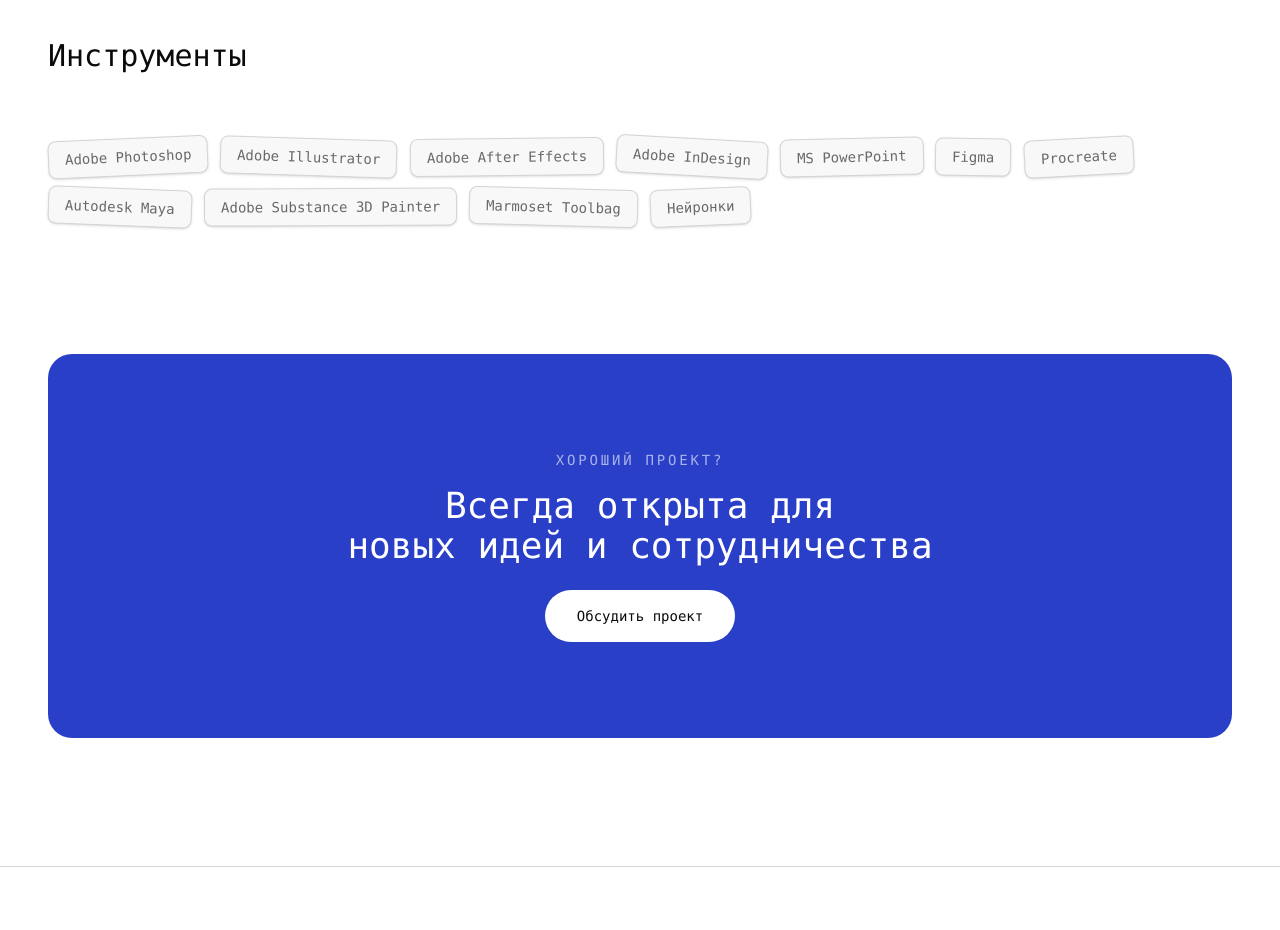
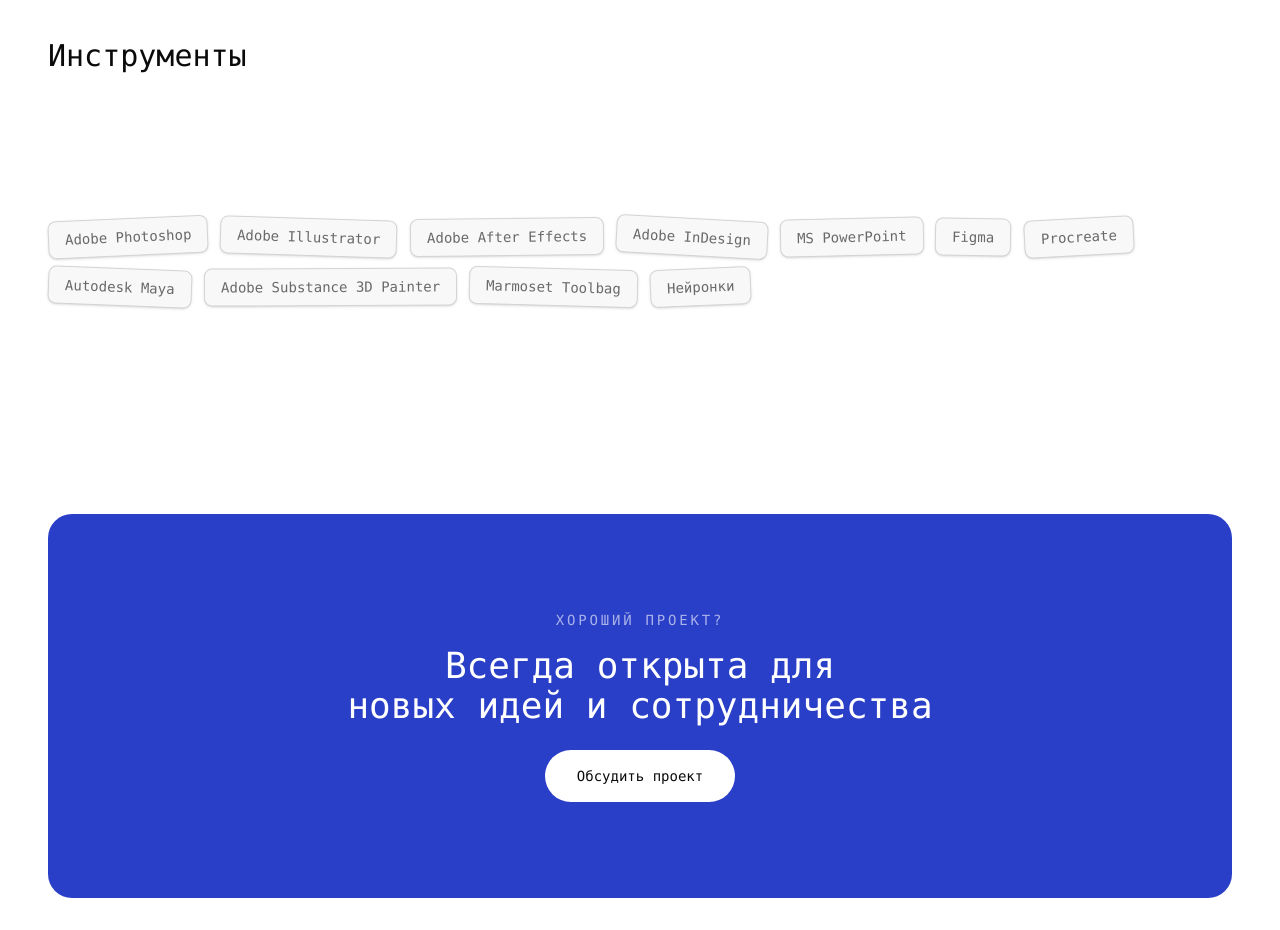
Before and after one commit to forrebl/for, a React (Vite) app: page /about in a window 1280 px wide. Shown: the part 1260-2190 px from the top of the page. Built offline with nearby package versions, Linux system fonts and the light colour scheme.

Commit message:
Add Photoshop hover skill cloud

```diff
--- a/src/pages/About.tsx
+++ b/src/pages/About.tsx
@@ -1,3 +1,4 @@
+import { useState } from 'react';
 import Reveal from '../components/Reveal';
 import { Link } from 'react-router-dom';
 
@@ -21,14 +22,43 @@
   'Нейронки',
 ];
 
+const toolCapabilities: Record<string, string[]> = {
+  'Adobe Photoshop': [
+    'Ретушь',
+    'Цветокор',
+    'Коллажи',
+    'Обтравка',
+    'Иллюстрация',
+    'Концепт-арт',
+    'Композитинг',
+    'Мокапы',
+  ],
+};
+
+const photoshopCapabilityPositions = [
+  { x: -105, y: -68 },
+  { x: 0, y: -92 },
+  { x: 105, y: -68 },
+  { x: 145, y: 0 },
+  { x: 105, y: 68 },
+  { x: 0, y: 92 },
+  { x: -105, y: 68 },
+  { x: -145, y: 0 },
+];
+
 /* разрозненные углы наклона для эффекта «гаек в куче» */
 const toolRotations = [
   -2.5, 1.8, -0.7, 3.1, -1.4, 0.9, -3.0, 2.2, -0.3, 1.5,
 ];
 
 export default function About() {
+  const [activeTool, setActiveTool] = useState<string | null>(null);
+
   return (
-    <main className="pt-24 lg:pt-32 pb-20 lg:pb-32">
+    <main
+      className="pt-24 lg:pt-32 pb-20 lg:pb-32"
+      onClick={() => setActiveTool(null)}
+    >
       <div className="max-w-7xl mx-auto px-6 lg:px-12">
         {/* Header */}
         <div className="grid grid-cols-1 lg:grid-cols-12 gap-10 lg:gap-20 mb-20 lg:mb-32 items-start">
@@ -107,18 +137,79 @@
             </h2>
           </Reveal>
           <Reveal delay={100}>
-            <div className="flex flex-wrap gap-3 items-center">
-              {tools.map((tool, i) => (
-                <span
+            <div className="flex flex-wrap gap-3 items-center py-4 md:py-20">
+              {tools.map((tool, i) => {
+                const capabilities = toolCapabilities[tool];
+                const hasCapabilities = Boolean(capabilities?.length);
+
+                return (
+                  <div
                     key={tool}
+                    className={`relative inline-flex group ${hasCapabilities ? 'z-20' : ''}`}
+                  >
+                    <button
+                      type="button"
+                      onClick={(event) => {
+                        event.stopPropagation();
+                        if (hasCapabilities) {
+                          setActiveTool(activeTool === tool ? null : tool);
+                        }
+                      }}
+                      aria-expanded={hasCapabilities ? activeTool === tool : undefined}
                       style={{
                         transform: `rotate(${toolRotations[i % toolRotations.length]}deg)`,
                       }}
-                  className="px-4 py-2 text-sm border border-border bg-card text-foreground/60 rounded-lg cursor-default select-none shadow-sm hover:shadow-md hover:border-accent hover:text-accent transition-all duration-300"
+                      className={`px-4 py-2 text-sm border border-border bg-card text-foreground/60 rounded-lg select-none shadow-sm hover:shadow-md hover:border-accent hover:text-accent transition-all duration-300 ${hasCapabilities ? 'cursor-pointer' : 'cursor-default'}`}
                     >
                       {tool}
+                    </button>
+
+                    {hasCapabilities && capabilities && (
+                      <>
+                        <div className="hidden md:block pointer-events-none">
+                          {capabilities.map((capability, capabilityIndex) => {
+                            const position = photoshopCapabilityPositions[capabilityIndex];
+
+                            return (
+                              <span
+                                key={capability}
+                                style={{
+                                  left: '50%',
+                                  top: '50%',
+                                  transform: `translate(-50%, -50%) translate(${position.x}px, ${position.y}px)`,
+                                  transitionDelay: `${capabilityIndex * 25}ms`,
+                                }}
+                                className="absolute whitespace-nowrap px-3 py-1.5 text-xs border border-accent/30 bg-background text-foreground/70 rounded-full shadow-sm opacity-0 group-hover:opacity-100 group-focus-within:opacity-100 transition-opacity duration-200"
+                              >
+                                {capability}
+                              </span>
+                            );
+                          })}
+                        </div>
+
+                        <div
+                          className={`md:hidden pointer-events-none absolute left-0 top-full mt-3 w-[min(280px,calc(100vw-3rem))] p-3 border border-border bg-background rounded-2xl shadow-lg transition-all duration-200 ${
+                            activeTool === tool
+                              ? 'opacity-100 visible translate-y-0'
+                              : 'opacity-0 invisible -translate-y-2'
+                          }`}
+                        >
+                          <div className="flex flex-wrap gap-2">
+                            {capabilities.map((capability) => (
+                              <span
+                                key={capability}
+                                className="px-3 py-1.5 text-xs border border-accent/30 bg-card text-foreground/70 rounded-full"
+                              >
+                                {capability}
                               </span>
                             ))}
+                          </div>
+                        </div>
+                      </>
+                    )}
+                  </div>
+                );
+              })}
             </div>
           </Reveal>
         </section>
```
Lines whose indentation alone changed are shown as unchanged.
